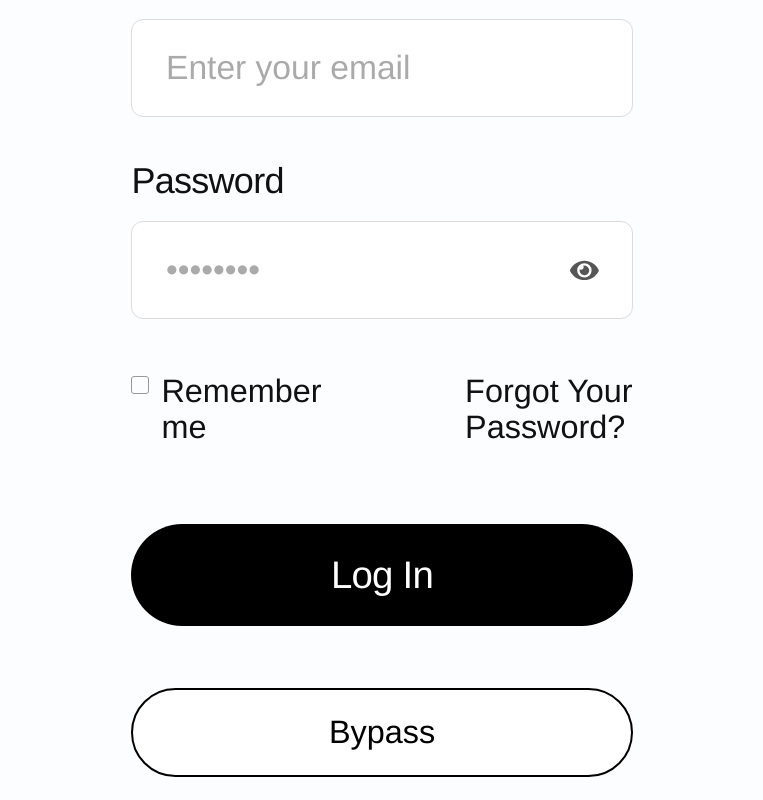
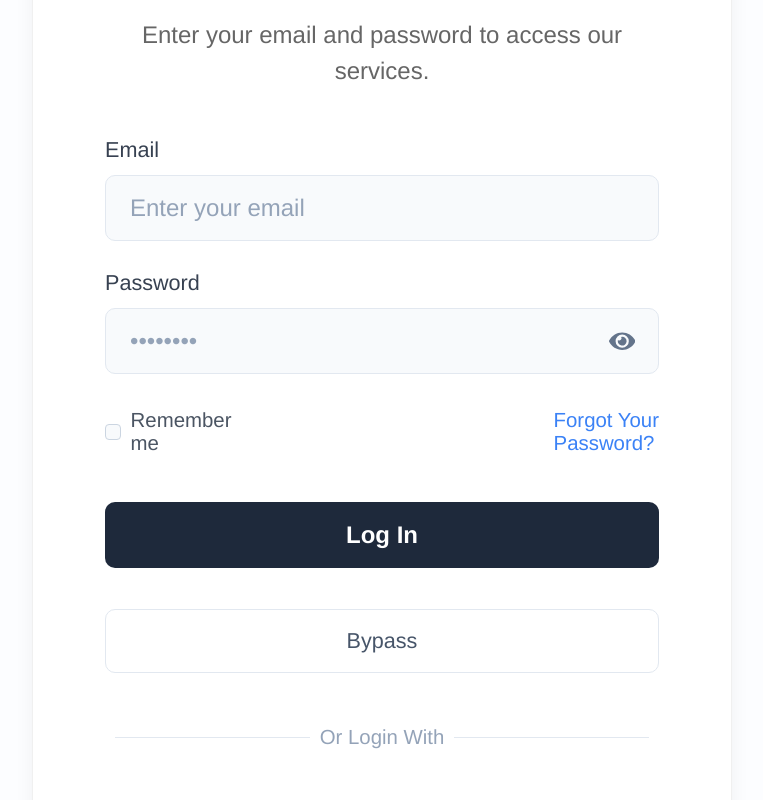
Before and after one commit to antranig8/raptorhacks-project, a React (Vite) app in the folder frontend/CodeMaxxer/: page /dashboard/help in a window 1280 px wide. Both pictures are taken after a click on the button "Logout". Shown: the whole page, without its empty margins (258-1021 px from the left). Built offline with nearby package versions, Linux system fonts and the light colour scheme; no server answers; a web font is replaced by a local one.

Commit message:
login screen edits

```diff
--- a/frontend/CodeMaxxer/src/pages/Login/components/Form.jsx
+++ b/frontend/CodeMaxxer/src/pages/Login/components/Form.jsx
@@ -61,12 +61,14 @@ export default function Form() {
                     <hr />
                 </div>
 
-                <button type="button" className={styles.googleButton} onClick={() => loginThrough("google")}>
-                    <FaGoogle /> Google
-                </button>
-                 <button type="button" className={styles.googleButton} onClick={() => loginThrough("discord")}>
-                    <FaDiscord /> Discord
-                </button>
+                <div className={styles.socialRow}>
+                    <button type="button" className={styles.socialButton} onClick={() => loginThrough("google")}>
+                        <FaGoogle /> Google
+                    </button>
+                    <button type="button" className={styles.socialButton} onClick={() => loginThrough("discord")}>
+                        <FaDiscord /> Discord
+                    </button>
+                </div>
             </form>
         </div>
     )
--- a/frontend/CodeMaxxer/src/pages/Login/styles/login.module.css
+++ b/frontend/CodeMaxxer/src/pages/Login/styles/login.module.css
@@ -9,84 +9,86 @@
 }
 
 .container {
-    background-color: transparent;
-    padding: 2rem 2.5rem;
+    background-color: #ffffff;
+    padding: 3rem;
     width: 100%;
-    max-width: 50vw;
+    max-width: 700px;
     display: flex;
     flex-direction: column;
     align-items: center;
+    border-radius: 20px;
+    box-shadow: 0 4px 20px rgba(0, 0, 0, 0.05);
+    border: 1px solid #f0f0f0;
 }
 
 .header {
-    margin-bottom: 3.5rem;
+    margin-bottom: 2rem;
     text-align: center;
 }
 
 .title {
-    font-size: 4rem;
-    font-weight: 300;
+    font-size: 2.5rem;
+    font-weight: 600;
     color: #111;
-    margin-bottom: 1.5rem;
-    line-height: 1.05;
-    letter-spacing: -0.04em;
+    margin-bottom: 0.75rem;
+    line-height: 1.1;
+    letter-spacing: -0.02em;
 }
 
 .subtitle {
-    font-size: 1.5rem;
-    font-weight: 300;
+    font-size: 1rem;
+    font-weight: 400;
     color: #666;
     text-align: center;
-    line-height: 1.35;
+    line-height: 1.5;
 }
 
 .formContainer {
-    width: auto;
-    height: auto;
+    width: 100%;
 }
 
 .form {
     display: flex;
     flex-direction: column;
-    gap: 1.8rem;
+    gap: 1.2rem;
 }
 
 .inputGroup {
     display: flex;
     flex-direction: column;
-    gap: 0.8rem;
+    gap: 0.5rem;
     text-align: left;
     width: 100%;
 }
 
 .inputGroup label {
-    font-size: 1.5rem;
-    font-weight: 300;
-    color: #111;
-    letter-spacing: -0.02em;
+    font-size: 0.9rem;
+    font-weight: 500;
+    color: #374151;
 }
 
 .inputGroup input {
     font-family: inherit;
-    font-size: 1.4rem;
-    font-weight: 300;
-    padding: 1.2rem 1.4rem;
-    border: 1px solid #dcdcdc;
-    border-radius: 12px;
-    background-color: #fff;
+    font-size: 1rem;
+    font-weight: 400;
+    padding: 0.75rem 1rem;
+    border: 1px solid #e2e8f0;
+    border-radius: 10px;
+    background-color: #f8fafc;
     outline: none;
-    transition: border-color 0.2s ease;
+    transition: all 0.2s ease;
     width: 100%;
-    color: #111;
+    color: #1e293b;
 }
 
 .inputGroup input::placeholder {
-    color: #aaa;
-    font-weight: 300;
+    color: #94a3b8;
 }
 
 .inputGroup input:focus {
-    border-color: #333;
+    border-color: #3b82f6;
+    background-color: #fff;
+    box-shadow: 0 0 0 3px rgba(59, 130, 246, 0.1);
 }
 
 .passwordWrapper {
@@ -97,20 +99,20 @@
 
 .passwordToggle {
     position: absolute;
-    right: 1.4rem;
+    right: 1rem;
     background: none;
     border: none;
     cursor: pointer;
-    color: #555;
+    color: #64748b;
     display: flex;
     align-items: center;
     justify-content: center;
     padding: 0;
-    font-size: 1.2rem;
+    font-size: 1.1rem;
 }
 
 .passwordToggle:hover {
-    color: #000;
+    color: #1e293b;
 }
 
 .optionsRow {
@@ -118,136 +120,149 @@
     align-items: center;
     justify-content: space-between;
     width: 100%;
-    margin-top: 0.5rem;
-    margin-bottom: 0.5rem;
+    margin-top: 0.25rem;
+    margin-bottom: 0.25rem;
 }
 
 .rememberMe {
     display: flex;
-    align-items: flex-start;
-    gap: 0.5rem;
-    color: #111;
-    font-size: 1.35rem;
-    font-weight: 300;
+    align-items: center;
+    gap: 0.4rem;
+    color: #4b5563;
+    font-size: 0.85rem;
+    font-weight: 400;
     cursor: pointer;
-    line-height: 1.1;
 }
 
 .rememberMe input[type="checkbox"] {
     appearance: none;
-    width: 18px;
-    height: 18px;
-    min-width: 18px;
-    border: 1px solid #999;
-    border-radius: 3px;
+    width: 16px;
+    height: 16px;
+    min-width: 16px;
+    border: 1px solid #cbd5e1;
+    border-radius: 4px;
     outline: none;
     cursor: pointer;
-    background-color: transparent;
+    background-color: #f8fafc;
     position: relative;
     margin: 0;
-    margin-top: 2px;
+}
+
+.rememberMe input[type="checkbox"]:checked {
+    background-color: #3b82f6;
+    border-color: #3b82f6;
 }
 
 .rememberMe input[type="checkbox"]:checked::after {
     content: "";
     position: absolute;
-    top: 1px;
+    top: 2px;
     left: 5px;
-    width: 4px;
-    height: 9px;
-    border: solid #111;
+    width: 3px;
+    height: 7px;
+    border: solid #fff;
     border-width: 0 2px 2px 0;
     transform: rotate(45deg);
 }
 
 .forgotPassword {
-    color: #111;
+    color: #3b82f6;
     text-decoration: none;
-    font-weight: 400;
-    font-size: 1.35rem;
-    line-height: 1.1;
-    transition: opacity 0.2s;
-    text-align: left;
+    font-weight: 500;
+    font-size: 0.85rem;
+    transition: all 0.2s;
 }
 
 .forgotPassword:hover {
-    opacity: 0.7;
+    text-decoration: underline;
+    opacity: 0.8;
 }
 
 .loginButton {
-    margin-top: 1rem;
+    margin-top: 0.5rem;
     font-family: inherit;
-    background-color: #000;
+    background-color: #1e293b;
     color: #fff;
     border: none;
-    border-radius: 999px;
-    font-weight: 400;
-    font-size: 1.6rem;
-    padding: 1.2rem 1rem;
+    border-radius: 10px;
+    font-weight: 600;
+    font-size: 1rem;
+    padding: 0.8rem 1rem;
     cursor: pointer;
-    transition: background-color 0.2s;
+    transition: all 0.2s;
     width: 100%;
-    letter-spacing: -0.02em;
 }
 
 .loginButton:hover {
-    background-color: #222;
+    background-color: #0f172a;
+    transform: translateY(-1px);
 }
 
 .bypassButton {
-    margin-top: 0.8rem;
+    margin-top: 0.5rem;
     font-family: inherit;
-    background-color: #fff;
-    color: #000;
-    border: 2px solid #000;
-    border-radius: 999px;
-    font-weight: 400;
-    font-size: 1.35rem;
-    padding: 1rem 1rem;
+    background-color: transparent;
+    color: #475569;
+    border: 1px solid #e2e8f0;
+    border-radius: 10px;
+    font-weight: 500;
+    font-size: 0.9rem;
+    padding: 0.75rem 1rem;
     cursor: pointer;
-    transition: background-color 0.2s, color 0.2s;
+    transition: all 0.2s;
     width: 100%;
 }
 
 .bypassButton:hover {
-    background-color: #000;
-    color: #fff;
+    background-color: #f8fafc;
+    border-color: #cbd5e1;
 }
 
 .divider {
     display: flex;
     align-items: center;
     text-align: center;
-    margin: 1.5rem 0;
-    color: #999;
-    font-size: 1.3rem;
-    font-weight: 300;
+    margin: 1rem 0;
+    color: #94a3b8;
+    font-size: 0.85rem;
+    font-weight: 400;
 }
 
 .divider hr {
     flex-grow: 1;
     border: none;
-    border-top: 2px solid #d1d5db;
-    margin: 0 15px;
+    border-top: 1px solid #e2e8f0;
+    margin: 0 10px;
 }
 
 
-.googleButton {
+.socialRow {
+    display: flex;
+    gap: 0.75rem;
+    width: 100%;
+}
+
+.socialButton {
+    flex: 1;
     display: flex;
     align-items: center;
     justify-content: center;
-    gap: 0.8rem;
+    gap: 0.6rem;
     font-family: inherit;
     background-color: #fff;
-    color: #111;
-    border: 1px solid #eaeaea;
-    border-radius: 999px;
-    font-weight: 400;
-    font-size: 1.5rem;
-    padding: 1.1rem 1rem;
+    color: #1e293b;
+    border: 1px solid #e2e8f0;
+    border-radius: 10px;
+    font-weight: 500;
+    font-size: 0.95rem;
+    padding: 0.75rem 1rem;
     cursor: pointer;
-    transition: background-color 0.2s, border-color 0.2s;
-    width: 100%;
+    transition: all 0.2s;
+}
+
+.socialButton:hover {
+    background-color: #f8fafc;
+    border-color: #cbd5e1;
 }
 
 .googleButton:hover {
```
Also changed, not shown: frontend/CodeMaxxer/src/pages/Dashboard/components/Test.jsx (indentation only), frontend/CodeMaxxer/src/pages/Dashboard/styles/DashboardNav.module.css (line endings or trailing spaces), frontend/CodeMaxxer/src/pages/Login/callback.jsx (indentation only).
